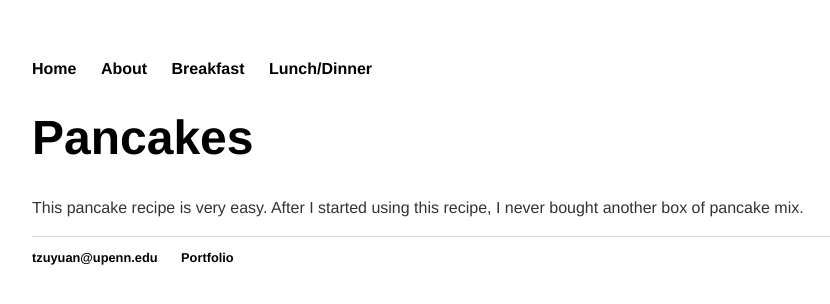
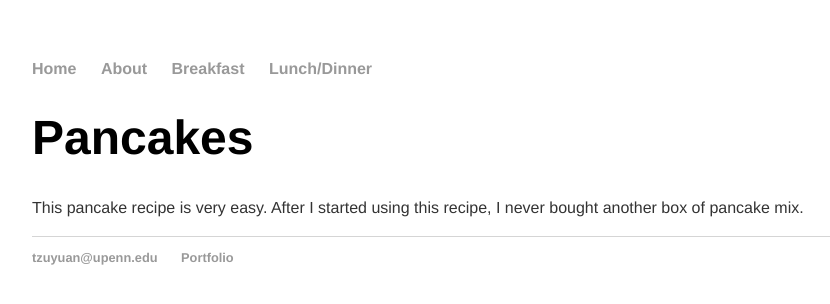
Before and after one commit to tzuyuanw/tzuyuanw.github.io, a Jekyll site: the page recipes/pancakes.html, which Jekyll copies as it is, in a window 1280 px wide. Shown: the top 304 px of the page, without its empty margins (160-990 px from the left). Built offline with Jekyll 4.4.1, drawn with Linux system fonts in a browser that asks for light colours.

Commit message:
Update recipes.css

```diff
--- a/css/recipes.css
+++ b/css/recipes.css
@@ -16,9 +16,7 @@ a {
     text-decoration: none;
     color: #999;
 }
-a:link {
-  color: black;
-}
+
 a:hover {
     text-decoration: underline;
 }
```
